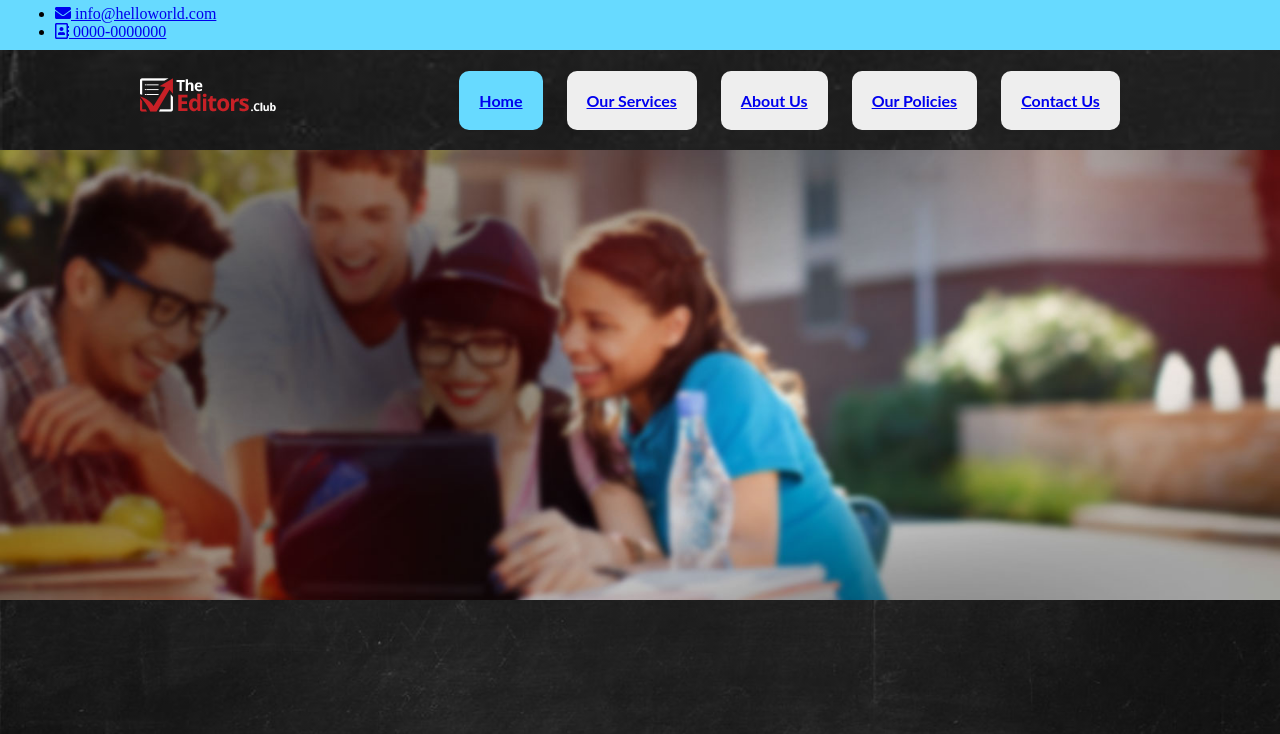
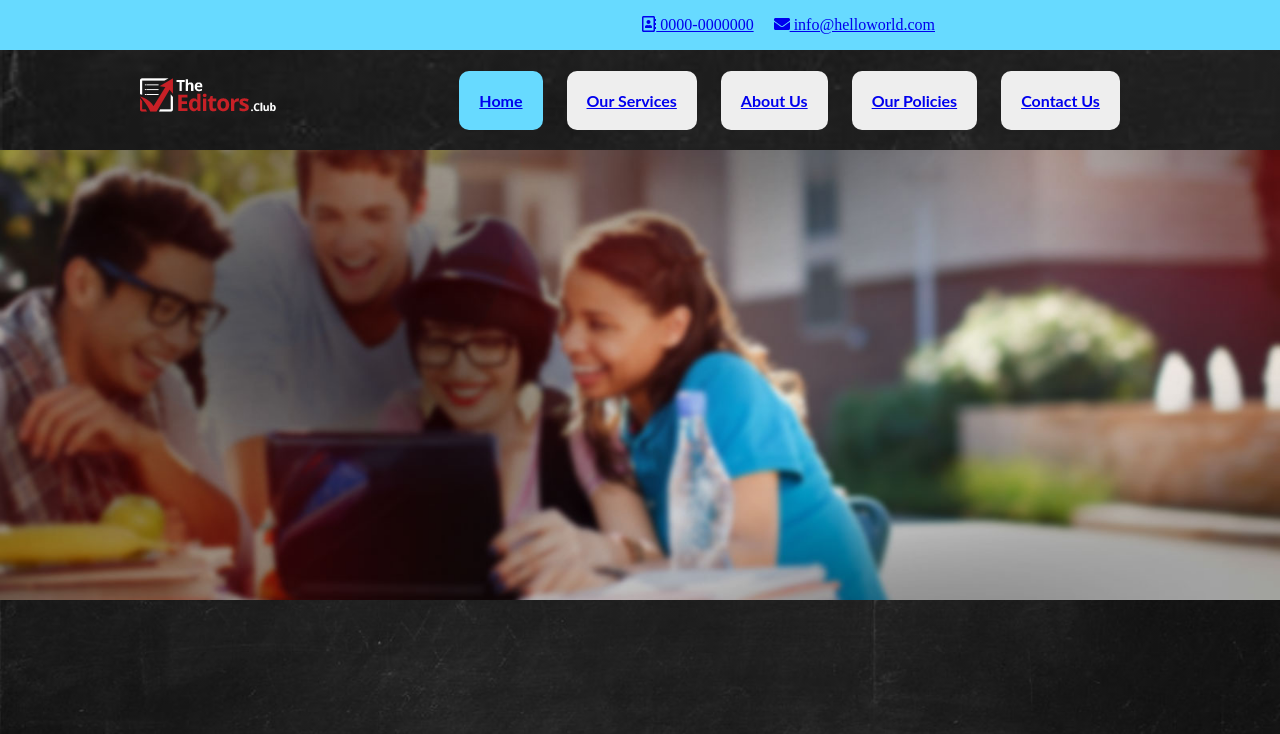
Before and after one commit to shuja16/my-new-web-page, a plain HTML site: page index.html in a window 1280 px wide. Shown: the top 734 px of the page. Drawn offline with nearby package versions, Linux system fonts and the light colour scheme.

Commit message:
top sec
email contact alignment

```diff
--- a/index.html
+++ b/index.html
@@ -130,14 +130,27 @@
     }
 }
 
-.topSection{
+.topSection {
     min-height: 40px;
     background: #67daff;
     padding: 5px;
 }
-.container{
-    width: 1170px;
+
+.topSection {
     margin: 0 auto;
+    display: flex;
+    align-items: center;
+    flex-direction: row-reverse;
+    min-width: 158px;
+    position: relative;
+}
+
+.topSection a {
+    padding-right: 20px;
+}
+
+.topSection a:first-child {
+    margin-right: 20em;
 }
 
 /* Main Banner image */
@@ -224,12 +237,10 @@
 <body>
 
 <!-- Top Section -->
-<div class="topSection">
-    <div class="container">
-        <ul>
-            <li><a href="#"><i class="fas fa-envelope"></i> info@helloworld.com</a></li>
-            <li><a href="#"><i class="far fa-address-book"></i> 0000-0000000</a></li>
-        </ul>
+<div class="container-fluid">
+    <div class="topSection">
+            <a href="#"><i class="fas fa-envelope"></i> info@helloworld.com</a>
+            <a href="#"><i class="far fa-address-book"></i> 0000-0000000</a>
     </div>
 </div>
 <!-- End Top Section -->
```
